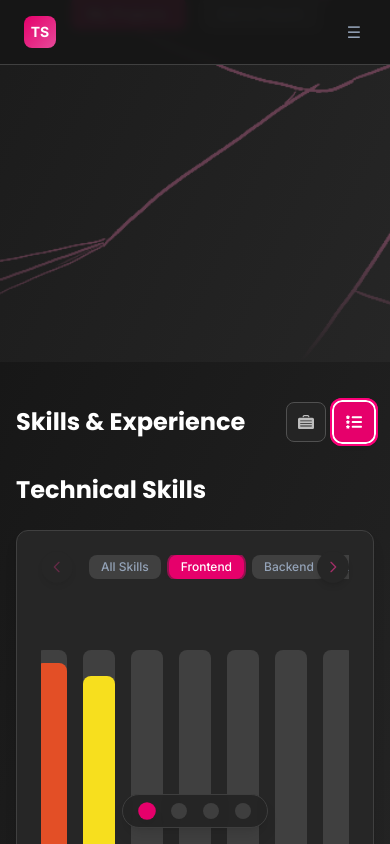
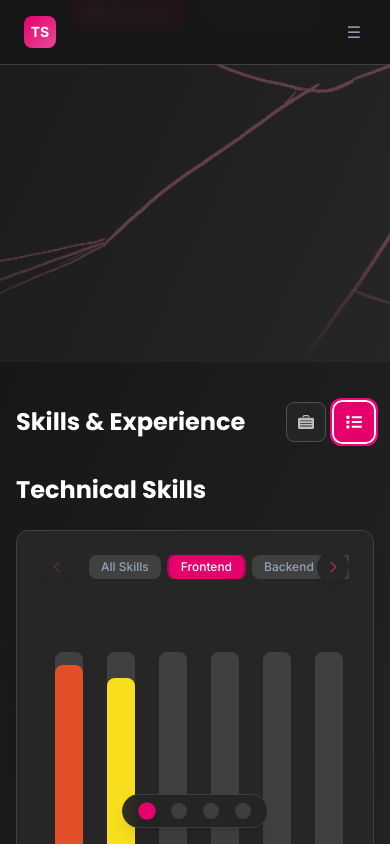
Before and after one commit to Pixelynx/tkportfolio_v2, a Nuxt app: page /#home in a window 390 px wide. Both pictures are taken after a click on the button 354 px from the left and 904 px from the top of the page. Shown: the part 482-1326 px from the top of the page. Built offline with nearby package versions, Linux system fonts and the light colour scheme.

Commit message:
fix responsiveness SkillCard

```diff
--- a/components/ui/SkillCard.vue
+++ b/components/ui/SkillCard.vue
@@ -52,18 +52,18 @@
 
     <!-- Vertical Bar Graph Grid-->
     <div class="skills-grid flex justify-center items-center flex-1">
-      <div class="flex justify-center items-end gap-4 overflow-x-auto scrollbar-hide pb-2 w-full h-full">
+      <div class="flex items-end gap-3 md:gap-4 overflow-x-auto scrollbar-hide pb-2 w-full h-full px-2 md:px-0 justify-start md:justify-center">
         <div
-          v-for="(skill, index) in displayedSkills"
+          v-for="(skill, index) in responsiveDisplayedSkills"
           :key="skill.id"
-          class="skill-bar-container flex flex-col items-center flex-shrink-0 transition-all duration-300 ease-out"
+          class="skill-bar-container flex flex-col items-center flex-shrink-0 transition-all duration-300 ease-out min-w-[2.5rem] md:min-w-[2rem]"
           :class="getContainerAnimationClass(skill.id)"
           :style="getContainerAnimationStyle(skill.id)"
           @mouseenter="handleSkillHover(skill.id, true)"
           @mouseleave="handleSkillHover(skill.id, false)"
         >
           <!-- Vertical Bar -->
-          <div class="bar-wrapper relative h-64 w-8 bg-gray-200 dark:bg-background-700 rounded-lg overflow-hidden">
+          <div class="bar-wrapper relative h-64 w-7 md:w-8 bg-gray-200 dark:bg-background-700 rounded-lg overflow-hidden">
             <div
               class="skill-bar absolute bottom-0 left-0 w-full rounded-lg transition-all duration-700 ease-out"
               :style="{
@@ -87,7 +87,7 @@
 
           <!-- Skill Icon with Tooltip -->
           <div
-            class="skill-icon mt-3 w-8 h-8 flex items-center justify-center relative transition-all duration-300 ease-out"
+            class="skill-icon mt-3 w-7 h-7 md:w-8 md:h-8 flex items-center justify-center relative transition-all duration-300 ease-out"
             :class="getIconAnimationClass(skill.id)"
             :style="getIconAnimationStyle(skill.id)"
             @mouseenter="showTooltip(skill.id)"
@@ -180,6 +180,13 @@ const displayedSkills = computed(() => {
   const categorySkills = getSkillsByCategory(activeCategory.value)
   // Limit to 8 skills to prevent overflow
   return categorySkills.slice(0, 8).sort((a, b) => b.proficiency - a.proficiency)
+})
+
+const responsiveDisplayedSkills = computed(() => {
+  // Limit skills on mobile to prevent horizontal scrolling issues
+  const isMobile = typeof window !== 'undefined' && window.innerWidth < 768
+  const maxSkills = isMobile ? 6 : 8
+  return displayedSkills.value.slice(0, maxSkills)
 })
 
 // Methods
```
Also changed, not shown: 1 other file (tests, documents, lock files or other folders).
